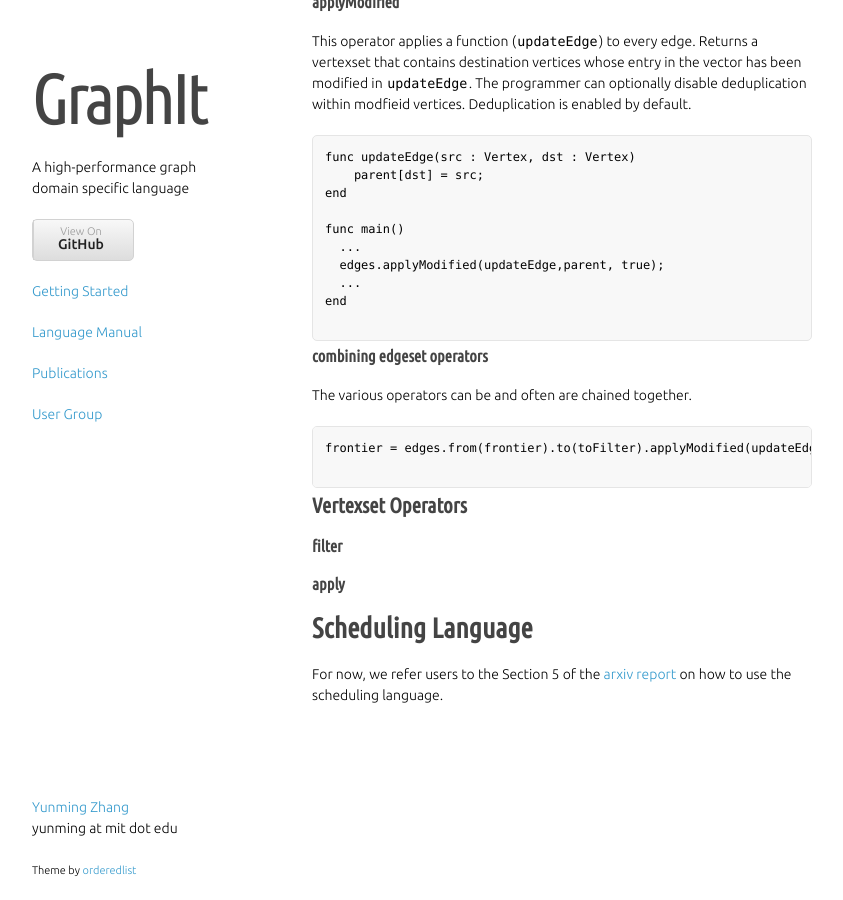
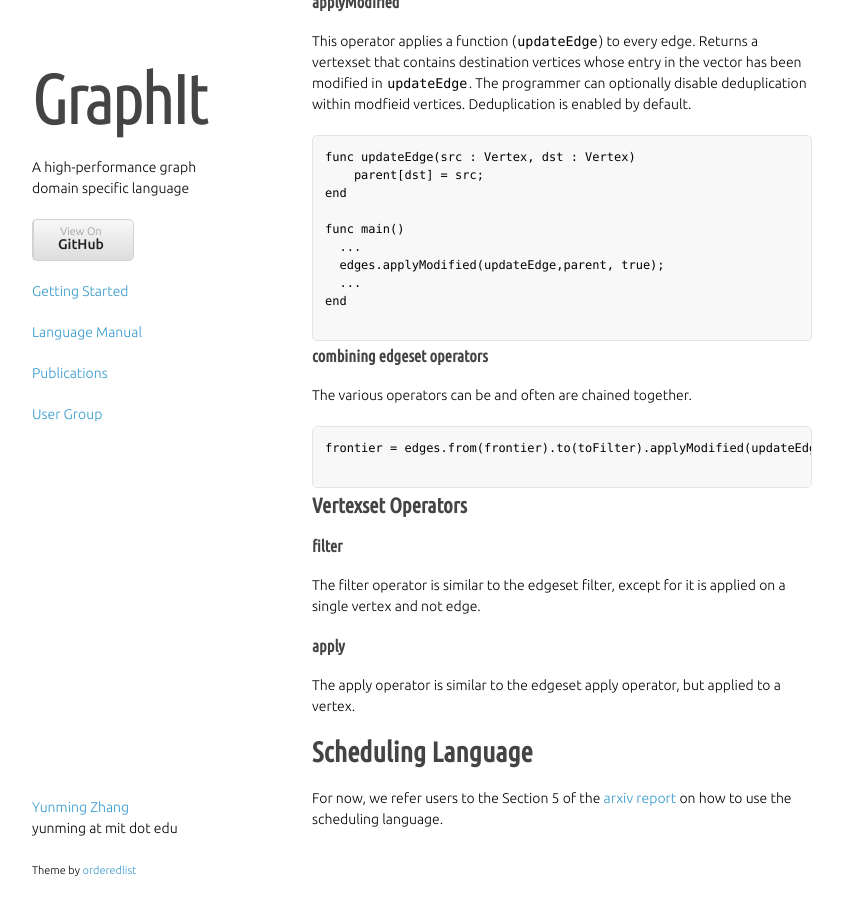
Before and after one commit to yunmingzhang17/yunmingzhang17.github.io, a Jekyll site: the page built from language.md, in a window 1280 px wide and 900 px high, scrolled down 5502 px. Shown: the whole window, without its empty margins (218-1061 px from the left). Built offline with Jekyll 4.4.1, drawn with Linux system fonts in a browser that asks for light colours; nearby versions of some CDN libraries; some web fonts are replaced; library files that are not in the unit come from our copies.

Commit message:
adding a little bit content to vertexset operations

```diff
--- a/language.md
+++ b/language.md
@@ -294,8 +294,10 @@
 ## Vertexset Operators
 
 ### filter
+The filter operator is similar to the edgeset filter, except for it is applied on a single vertex and not edge.
 
 ### apply
+The apply operator is similar to the edgeset apply operator, but applied to a vertex.
 
 # Scheduling Language
 
```
Also changed, not shown: 1 other file.
